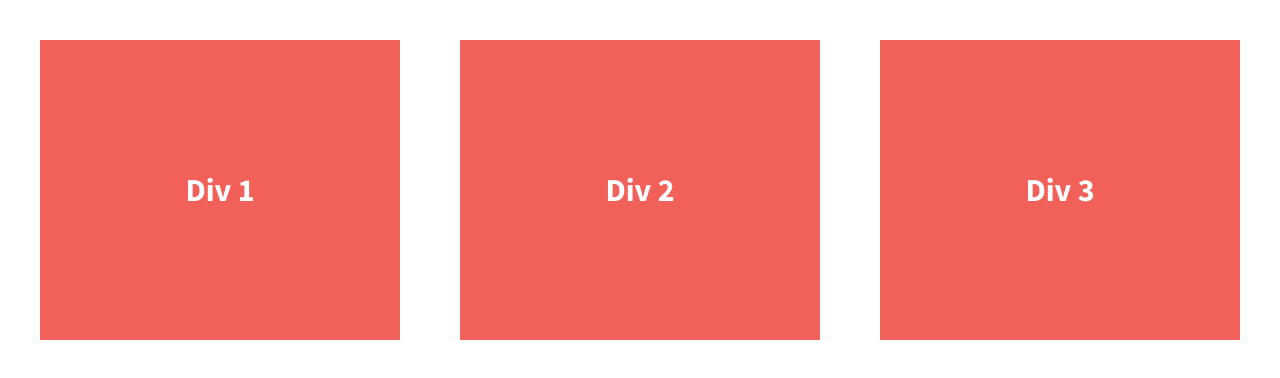
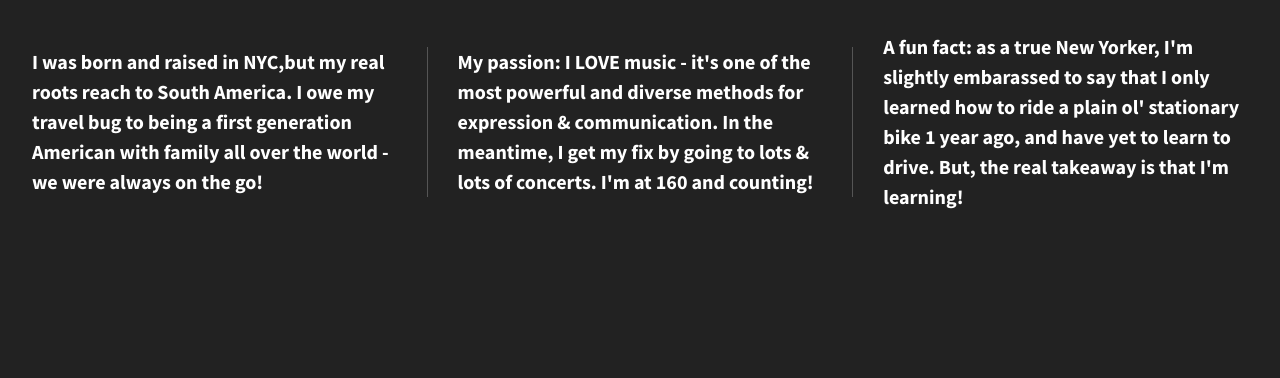
Before and after one commit to ashleyboldin/206-divs-flexbox, a plain HTML site: page index.html in a window 1280 px wide. Drawn offline with nearby package versions, Linux system fonts and the light colour scheme.

Commit message:
changing to Aisha's info

```diff
--- a/css/main.css
+++ b/css/main.css
@@ -97,35 +97,38 @@ textarea {
 
 
 html {
-  background-color: #fff;
+  background-color: #222;
   height: 100%;
+  width: 100%;
 }
 
 body {
   font-family: 'Source Sans Pro', sans-serif;
+  font-weight: 700;
   padding: 2em;
-  font-size: 1.25em;
+  color: #fff;
   height: 100%;
 }
 
 .wrapper {
-  /*add display:flex and set justify-content to space-between*/
-  font-weight: 700;
   display: flex;
+  flex-flow: row wrap;
   justify-content: space-between;
+  align-items: center;
 }
 
 .div-1, .div-2, .div-3 {
   /*give the divs a width of 30%, add display:flex, set justify-content and align-items to center*/
+  display: flex;
+  justify-content: center;
+  align-items: center;
   color: #fff;
   line-height: 1.5em;
-  font-size: 1.6em;
-  background-color: #f16059;
-  height: 300px;
-  display: flex;
-  width: 30%;
-  justify-content: center;
-  align-items: center;
+  font-size: 1.25em;
+  height: auto;
+  /* width: 30%;*/
+
+
 }
 
 
@@ -211,6 +214,17 @@ body {
    Modify as content requires.
    ========================================================================== */
 
+@media all and (min-width: 1200px) {
+  .div-1, .div-2, .div-3 {
+    flex-basis: 30%;
+  }
+
+  .div-1, .div-2 {
+    border-right: 1px solid #555;
+    padding-right: 30px;
+  }
+}
+
 @media print,
        (-webkit-min-device-pixel-ratio: 1.25),
        (min-resolution: 1.25dppx),
--- a/index.html
+++ b/index.html
@@ -23,13 +23,13 @@
 
         <section class="wrapper">
             <div class="div-1">
-                Div 1
+                I was born and raised in NYC,but my real roots reach to South America. I owe my travel bug to being a first generation American with family all over the world - we were always on the go!
             </div>
             <div class="div-2">
-                Div 2
+                My passion: I LOVE music - it's one of the most powerful and diverse methods for expression & communication. In the meantime, I get my fix by going to lots & lots of concerts. I'm at 160 and counting!
             </div>
             <div class="div-3">
-                Div 3
+                A fun fact: as a true New Yorker, I'm slightly embarassed to say that I only learned how to ride a plain ol' stationary bike 1 year ago, and have yet to learn to drive. But, the real takeaway is that I'm learning!
             </div>
         </section>
 
```
